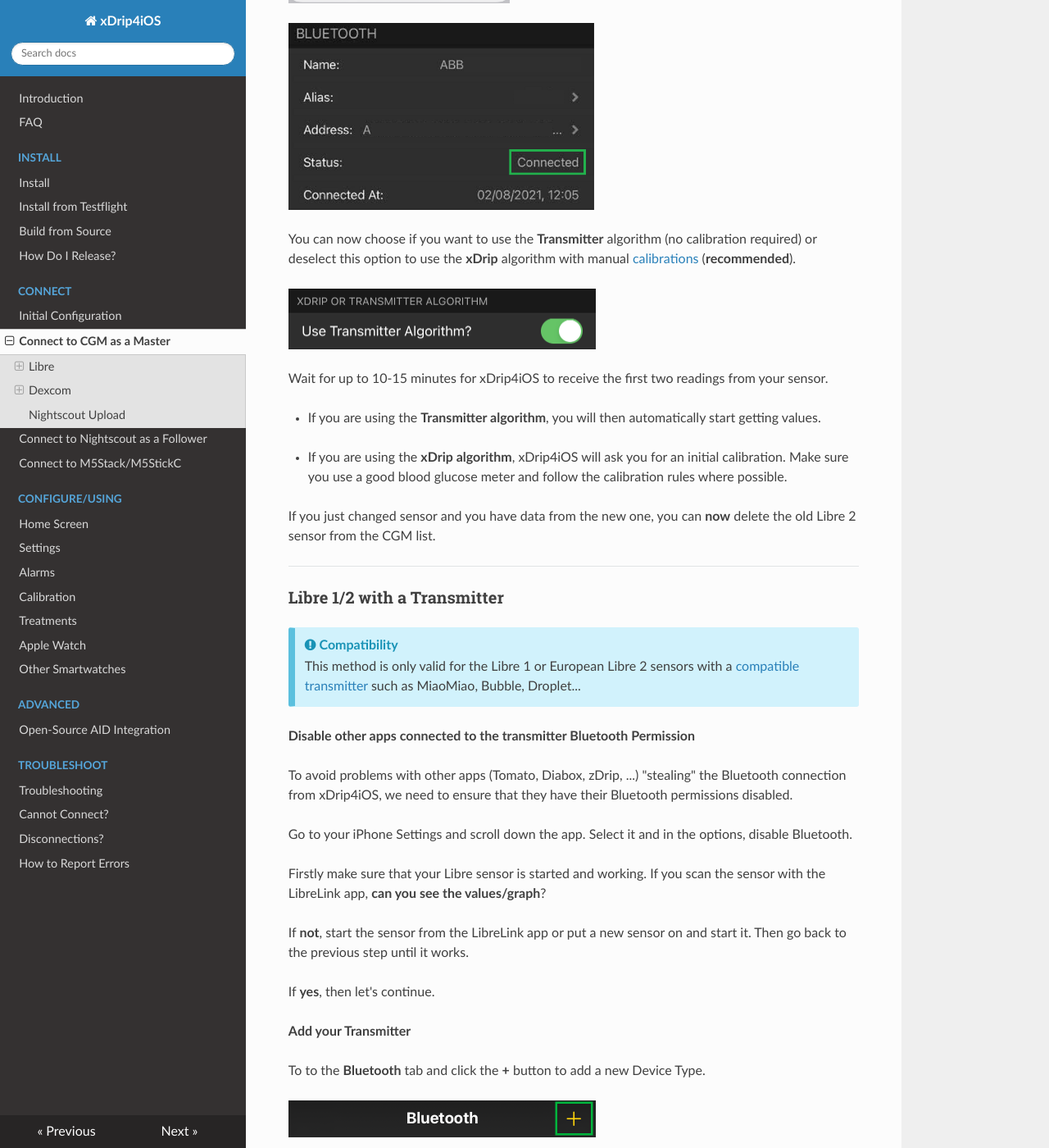
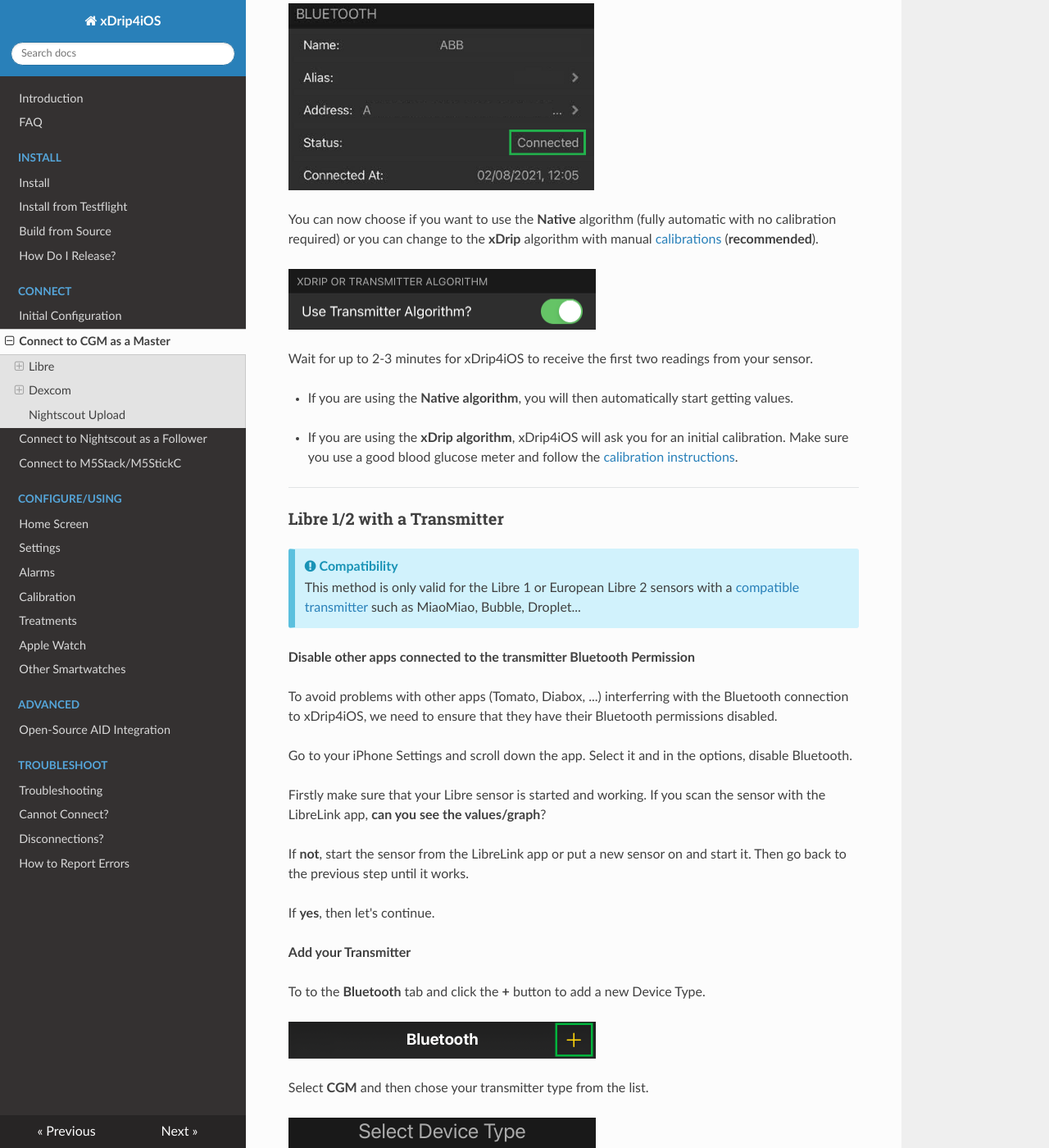
Before and after one commit to paulplant/xdrip4ios_docs, an MkDocs documentation site: the page built from docs/connect/cgm.md, in a window 1280 px wide and 1400 px high, scrolled down 3981 px. Shown: the whole window at 82% size. Built offline with MkDocs 1.6.1, drawn with Linux system fonts in a browser that asks for light colours; nearby versions of some CDN libraries; some of the changed text lies outside the part shown.

Commit message:
update libre and master info

```diff
--- a/docs/connect/cgm.md
+++ b/docs/connect/cgm.md
@@ -2,15 +2,15 @@
 
 <img src="../../img/Bluetooth.png" style="zoom:75%;" />
 
-In this page, we will go through the method of connecting a CGM system to xDrip4iOS so that this receives real-time CGM data from your sensor.
+In this page, we will go through the method of directly connecting a CGM system to xDrip4iOS so that the app receives real-time CGM data from your sensor.
 
 Firstly, make sure you have [correctly set](index.md) xDrip4iOS as a Master device and you have chosen the units that your BG should be displayed in.
 
-**Do not** try and connect to your CGM transmitter from the Bluetooth menu on your iPhone. You must **only** connect from within the xDrip4iOS app.
+**Do not** try and connect to your CGM transmitter from the Bluetooth menu on your iPhone. You must **only** try and connect from within the xDrip4iOS app.
 
 <img src="../iOS_BT.png" style="zoom:50%;" />
 
-Before continuing, please check the [compatibility tables](../index.md#compatible-sensors) to make sure that your CGM system is compatible.
+Before continuing, please check the [compatibility tables](../index.md#compatible-sensors) to make sure that your CGM system is compatible for connection in master mode.
 <br />
 ___
 
@@ -29,7 +29,7 @@ If **yes**, then let's continue.
 
 **Disable LibreLink Bluetooth Permission**
 
-To avoid problems with the LibreLink app "stealing" the Bluetooth connection from xDrip4iOS, we need to ensure that the LibreLink app has it's Bluetooth permissions disabled.
+To avoid problems with the LibreLink app "stealing" the Bluetooth connection from xDrip4iOS, we need to ensure that the LibreLink app has it's Bluetooth permissions disabled. <span style="color:red">This is not optional!</span> You must do it.
 
 Go to your iPhone Settings and scroll down to LibreLink. Select the app and in the options, disable Bluetooth.
 
@@ -37,11 +37,9 @@ Go to your iPhone Settings and scroll down to LibreLink. Select the app and in t
 
 **Connect to the Libre 2**
 
-Go to the **Bluetooth** tab and choose **CGM** as your **Device Type**, press **OK**.
+Go to the **Bluetooth** tab in xDrip4iOS and choose **CGM** as your **Device Type**, press **OK**.
 
-If you already have a Libre 2 connected, add a second Libre 2 CGM device and continue reading. Once connected to the new one, you can delete the previous Libre 2 CGM.
-
-If you already have a previous CGM added (and it is not a Libre 2), you will get a warning that says that you can only have one CGM device added at a time. Please delete the previous device and try again (only if it is not a Libre 2).
+If you already have a previous CGM/transmitter/sensor connected, you will get a warning that says that you can only have one CGM device added at a time. Please disconnect (and optionally delete if applicable) the previous device and try again.
 
 <img src="../CGMDelete.png" style="zoom:58%;" />
 
@@ -67,25 +65,24 @@ Once your sensor has been scanned successfully, you will see a message asking yo
 
 <img src="../Scanning.png" style="zoom:50%;" />
 
-When xDrip4iOS finds your sensor, you will get a message saying the the sensor has been connected correctly. Click **OK**.
+When xDrip4iOS finds your sensor (this should take maximum 60 seconds), you will get a message saying the the sensor has been connected correctly. Click **OK**.
 
 <img src="../L2DirectConnected.png" style="zoom:56%;" />
 
 <img src="../L2DirectConnectedOk.png" style="zoom:56%;" />
 
-You can now choose if you want to use the **Transmitter** algorithm (no calibration required) or deselect this option to use the **xDrip** algorithm with manual [calibrations](../../configure/calibrate) (**recommended**).
+You can now choose if you want to use the **Native** algorithm (fully automatic with no calibration required) or you can change to the **xDrip** algorithm with manual [calibrations](../../configure/calibrate) (**recommended**).
 
 <img src="../LibreAlgo.png" style="zoom:50%;" />
 
-Wait for up to 10-15 minutes for xDrip4iOS to receive the first two readings from your sensor.
+Wait for up to 2-3 minutes for xDrip4iOS to receive the first two readings from your sensor.
 
-- If you are using the **Transmitter algorithm**, you will then automatically start getting values.
+- If you are using the **Native algorithm**, you will then automatically start getting values.
 <br /><br />
 
-- If you are using the **xDrip algorithm**, xDrip4iOS will ask you for an initial calibration. Make sure you use a good blood glucose meter and follow the calibration rules where possible.
+- If you are using the **xDrip algorithm**, xDrip4iOS will ask you for an initial calibration. Make sure you use a good blood glucose meter and follow the [calibration instructions](../../configure/calibrate).
   <br />
 
-If you just changed sensor and you have data from the new one, you can **now** delete the old Libre 2 sensor from the CGM list.
 
 ___
 
@@ -96,10 +93,9 @@ ___
 
 **Disable other apps connected to the transmitter Bluetooth Permission**
 
-To avoid problems with other apps (Tomato, Diabox, zDrip, ...) "stealing" the Bluetooth connection from xDrip4iOS, we need to ensure that they have their Bluetooth permissions disabled.
+To avoid problems with other apps (Tomato, Diabox, ...) interferring with the Bluetooth connection to xDrip4iOS, we need to ensure that they have their Bluetooth permissions disabled.
 
 Go to your iPhone Settings and scroll down the app. Select it and in the options, disable Bluetooth.
-
 
 Firstly make sure that your Libre sensor is started and working. If you scan the sensor with the LibreLink app, **can you see the values/graph**?
 
@@ -117,13 +113,13 @@ Select **CGM** and then chose your transmitter type from the list.
 
 <img src="../SelectCGM.png" style="zoom:50%;" />
 
-You will get a message asking you to keep xDrip4iOS open whilst the bluetooth connection is made with your transmitter. Just leave your iPhone on the table and have a coffee. DO NOT play Roblox, watch Netflix or listen to Spotify. Put the phone down without touching it and keep it close to you. Do it now.
+You will get a message asking you to keep xDrip4iOS open whilst the bluetooth connection is made with your transmitter. The connection will usually happen in a short time to most transmitter types.
 
 <img src="../Scanning.png" style="zoom:50%;" />
 
 When xDrip4iOS finds your transmitter, you will get a message saying that it has been connected correctly. Click **OK**.
 
-You can now choose if you want to use the **Transmitter** algorithm (no calibration required) or deselect this option to use the **xDrip** algorithm with manual [calibrations](../../configure/calibrate) (**recommended**).
+You can now choose if you want to use the **Native** algorithm (no calibration required) or use the **xDrip** algorithm with manual [calibrations](../../configure/calibrate) (**recommended**).
 
 <img src="../LibreAlgo.png" style="zoom:56%;" />
 
@@ -132,7 +128,7 @@ Wait for up to 10-15 minutes for xDrip4iOS to receive the first two readings fro
 - If you are using the **Transmitter algorithm**, you will then automatically start getting values.
 <br /><br />
 
-- If you are using the **xDrip algorithm**, xDrip4iOS will ask you for an initial calibration. Make sure you use a good blood glucose meter and follow the calibration rules where possible.
+- If you are using the **xDrip algorithm**, xDrip4iOS will ask you for an initial calibration. Make sure you use a good blood glucose meter and follow the follow the [calibration instructions](../../configure/calibrate).
 <br />
 
 ___
```
Also changed, not shown: other parts of docs/connect/cgm.md (+1 -1 lines), docs/install/install.md (+0 -2 lines).
